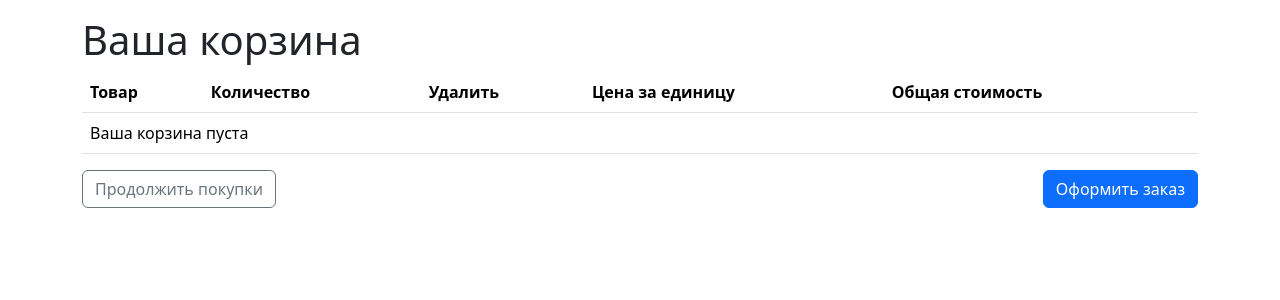
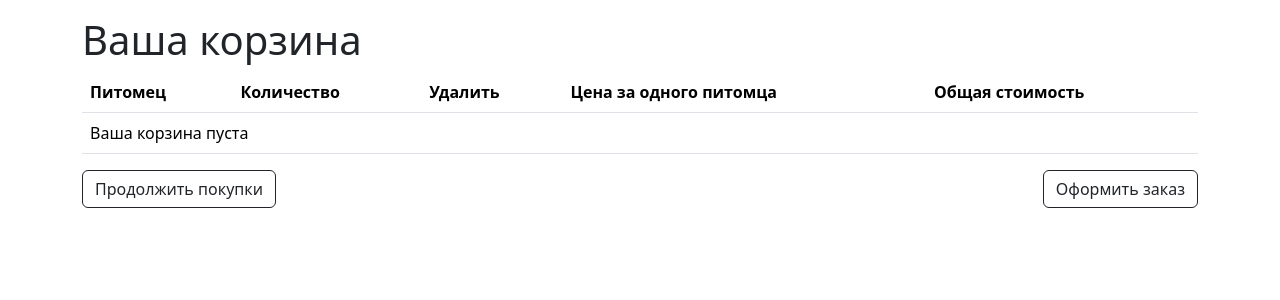
Before and after one commit to elyalkov/my-pet-project-django, a Django app: page /cart/ in a window 1280 px wide. Shown: the part 75-375 px from the top of the page. Run offline with Django 4.2, Linux system fonts and the light colour scheme.

Commit message:
Отредактировал cart_detail.html

```diff
--- a/first_pet/cart/templates/cart/cart_detail.html
+++ b/first_pet/cart/templates/cart/cart_detail.html
@@ -4,17 +4,21 @@
 
 {% block content %}
     <h1>Ваша корзина</h1>
+
+    <!-- Таблица -->
     <div class="table-responsive">
         <table class="table">
             <thead>
                 <tr>
-                    <th>Товар</th>
+                    <th>Питомец</th>
                     <th>Количество</th>
                     <th>Удалить</th>
-                    <th>Цена за единицу</th>
+                    <th>Цена за одного питомца</th>
                     <th>Общая стоимость</th>
                 </tr>
             </thead>
+
+            <!-- Тело таблицы -->
             <tbody>
                 {% for item in cart %}
                     <tr>
@@ -23,7 +27,7 @@
                             <form action="{% url 'cart:cart_add' item.product.id %}" method="post">
                                 {{ item.update_quantity_form.quantity }}
                                 {{ item.update_quantity_form.override }}
-                                <button type="submit" class="btn btn-sm btn-outline-secondary">Обновить</button>
+                                <button type="submit" class="btn btn-outline-dark mt-2">Обновить</button>
                                 {% csrf_token %}
                             </form>
                         </td>
@@ -35,8 +39,8 @@
                                 {% csrf_token %}
                             </form>
                         </td>
-                        <td>{{ item.price }} руб.</td>
-                        <td>{{ item.total_price }} руб.</td>
+                        <td>{{ item.price }}$</td>
+                        <td>{{ item.total_price }}$</td>
                     </tr>
                 {% empty %}
                     <tr>
@@ -46,16 +50,16 @@
                 {% if cart.get_total_price %}
                     <tr class="table-active">
                         <td colspan="4">Итого:</td>
-                        <td>{{ cart.get_total_price }} руб.</td>
+                        <td>{{ cart.get_total_price }}$</td>
                     </tr>
                 {% endif %}
             </tbody>
         </table>
     </div>
     <div class="d-flex justify-content-between">
-        <a href="{% url 'main:product_list' %}" class="btn btn-outline-secondary">
+        <a href="{% url 'main:product_list' %}" class="btn btn-outline-dark">
             Продолжить покупки
         </a>
-        <a href="{% url 'orders:order_create' %}" class="btn btn-primary">Оформить заказ</a>
+        <a href="{% url 'orders:order_create' %}" class="btn btn-outline-dark">Оформить заказ</a>
     </div>
 {% endblock %}
```
